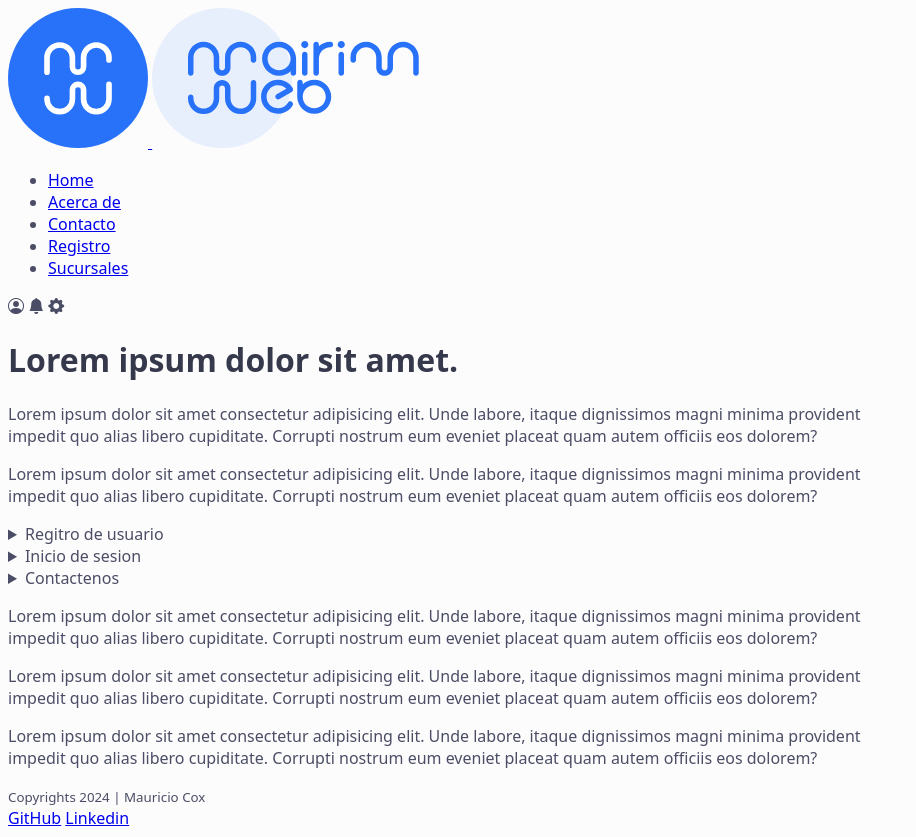
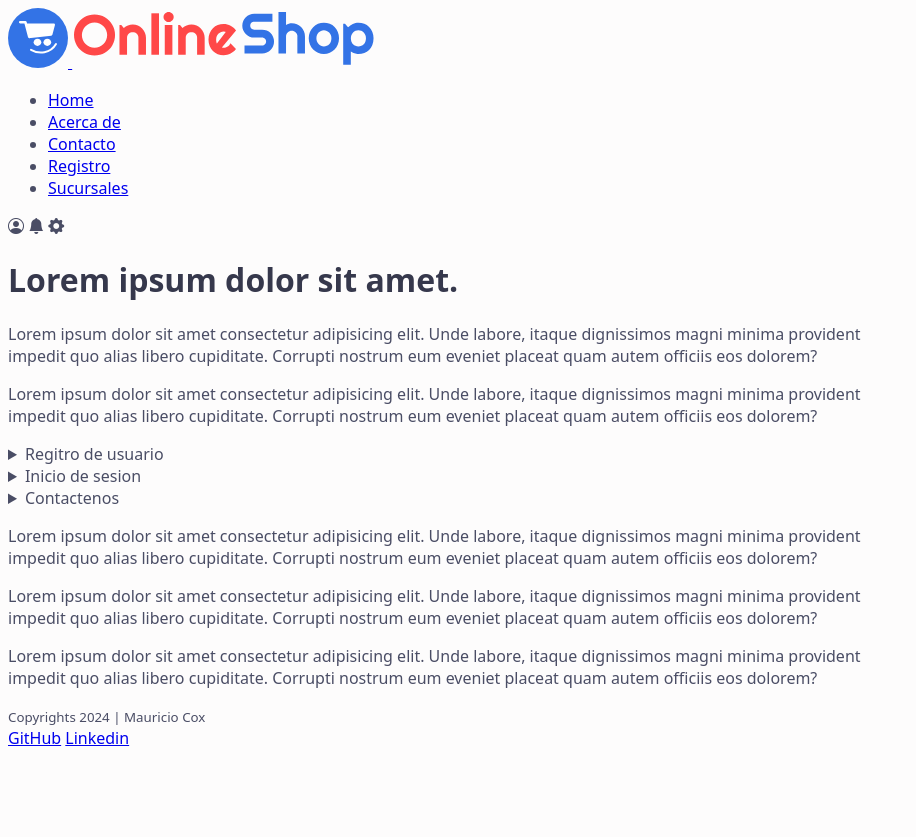
Before and after one commit to coxmau77/fullstack-cac-2024, a plain HTML site: page c05-CSS/index.html in a window 1280 px wide. Shown: the whole page, without its empty margins (0-916 px from the left). After the commit the page ends 800 px from the top, so only its background shows below. Drawn offline with nearby package versions, Linux system fonts and the light colour scheme.

Commit message:
Upload brand name and favicon

```diff
--- a/c05-CSS/index.html
+++ b/c05-CSS/index.html
@@ -5,15 +5,15 @@
     <meta charset="UTF-8">
     <meta name="viewport" content="width=device-width, initial-scale=1.0">
     <title>clase 05 CSS</title>
-    <link rel="shortcut icon" href="./img/icon-mairimweb.svg" type="image/x-icon">
+    <link rel="shortcut icon" href="./img/brand-icon.svg" type="image/x-icon">
     <link rel="stylesheet" href="style.css">
 </head>
 
 <body>
     <header>
         <a href="/" class="brand">
-            <img src="./img/icon-mairimweb.svg" alt="icon brand">
-            <img src="./img/logotipo-mairimweb-clr.svg" alt="logo brand">
+            <img src="./img/brand-icon.svg" alt="icon brand">
+            <img src="./img/brand-logotipo.svg" alt="logo brand">
         </a>
         <nav>
             <ul>
```
Also changed, not shown: c05-CSS/img/brand-icon.svg (added), c05-CSS/img/brand-logotipo.svg (added), c05-CSS/img/icon-mairimweb.svg (deleted), c05-CSS/img/logotipo-mairimweb-clr.svg (deleted).
